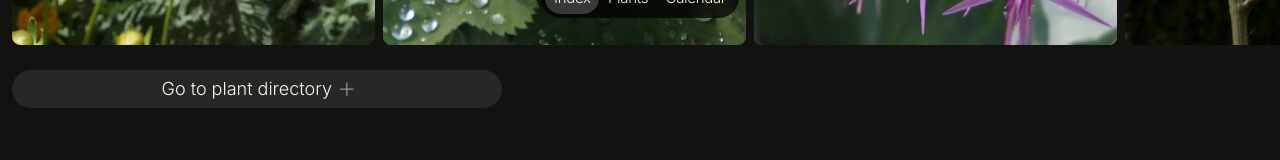
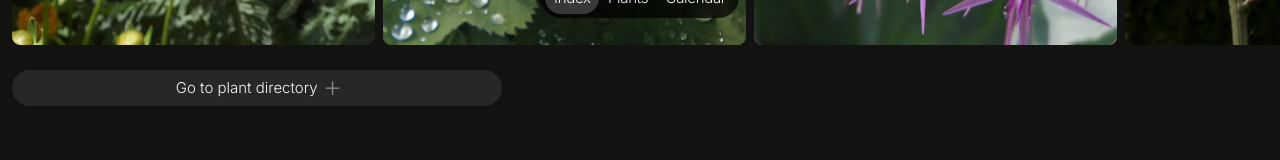
Before and after one commit to bobbyvanrijn/hardyards, a Next.js app: page / in a window 1280 px wide. Shown: the part 760-920 px from the top of the page. Built offline with nearby package versions, Linux system fonts and the light colour scheme.

Commit message:
fix: button tweaks

```diff
--- a/styles/globals.css
+++ b/styles/globals.css
@@ -462,7 +462,7 @@ section[data-background='negative'] {
 .button {
     display: flex;
     gap: var(--scale-10);
-    font-size: var(--type-xs);
+    font-size: var(--type-xxs);
     vertical-align: center;
     justify-content: center;
 
@@ -489,6 +489,6 @@ section[data-background='negative'] {
     line-height: var(--type-xxxs);
     font-weight: 200;
     color: rgb(var(--mono-7));
-    margin-top: -.0275em;
+    margin-top: -.085em;
     margin-inline: -.125em;
 }
```
